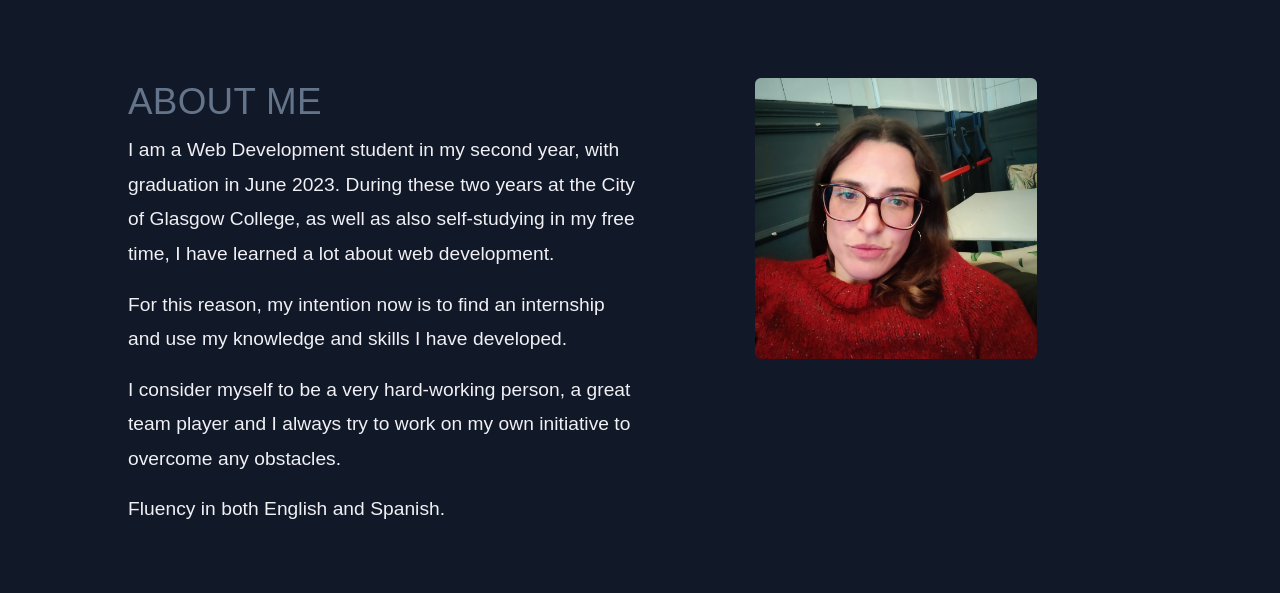
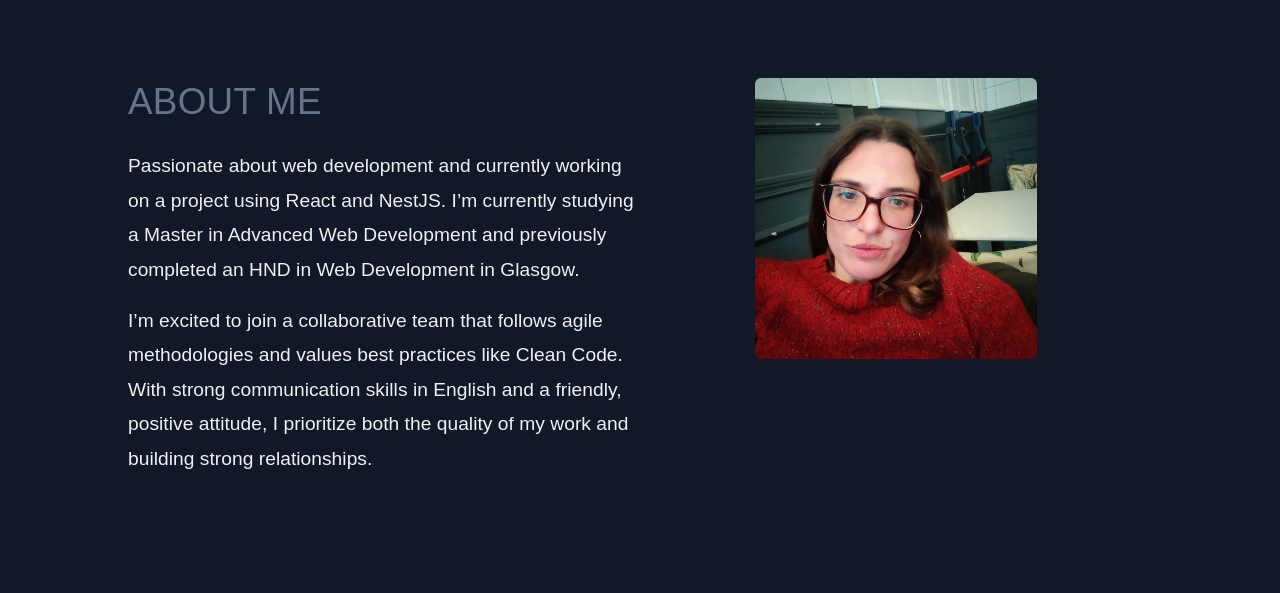
Before and after one commit to IsabelTizon/react-portfolio, a Next.js app: page / in a window 1280 px wide. Shown: the part 1105-1698 px from the top of the page. Built offline with nearby package versions, Linux system fonts and the light colour scheme.

Commit message:
About Me description updated

```diff
--- a/src/components/home/AboutMe.js
+++ b/src/components/home/AboutMe.js
@@ -6,29 +6,23 @@ export const AboutMe = () => {
 			<div className="w-[95%] lg:w-[80%] m-auto">
 				<div className="flex flex-wrap">
 					<div className="w-full md:w-1/2">
-						<h2 className="secundary-300 mb-2">About me</h2>
+						<h2 className="secundary-300 mb-6">About me</h2>
 
 						<p className="pb-4 text-light">
-							I am a Web Development student in my second
-							year, with graduation in June 2023. During
-							these two years at the City of Glasgow
-							College, as well as also self-studying in my
-							free time, I have learned a lot about web
-							development.
+							Passionate about web development and currently
+							working on a project using React and NestJS.
+							I’m currently studying a Master in Advanced
+							Web Development and previously completed an
+							HND in Web Development in Glasgow.
 						</p>
 						<p className="pb-4 text-light">
-							For this reason, my intention now is to find
-							an internship and use my knowledge and skills
-							I have developed.
-						</p>
-						<p className="pb-4 text-light">
-							I consider myself to be a very hard-working
-							person, a great team player and I always try
-							to work on my own initiative to overcome any
-							obstacles.
-						</p>
-						<p className="pb-4 text-light">
-							Fluency in both English and Spanish.
+							I’m excited to join a collaborative team that
+							follows agile methodologies and values best
+							practices like Clean Code. With strong
+							communication skills in English and a
+							friendly, positive attitude, I prioritize both
+							the quality of my work and building strong
+							relationships.
 						</p>
 					</div>
 
```
